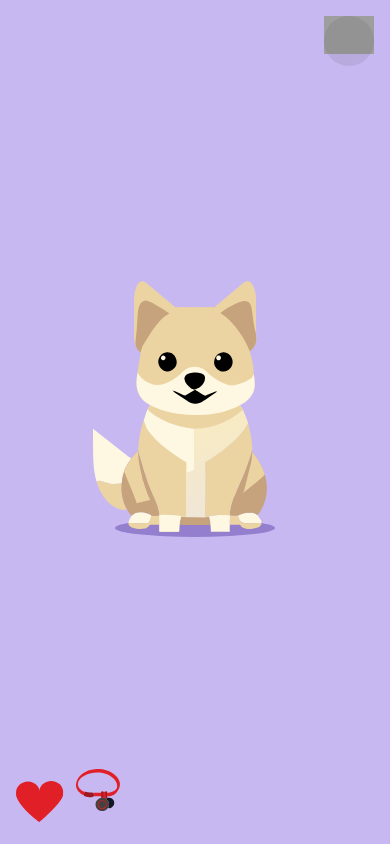
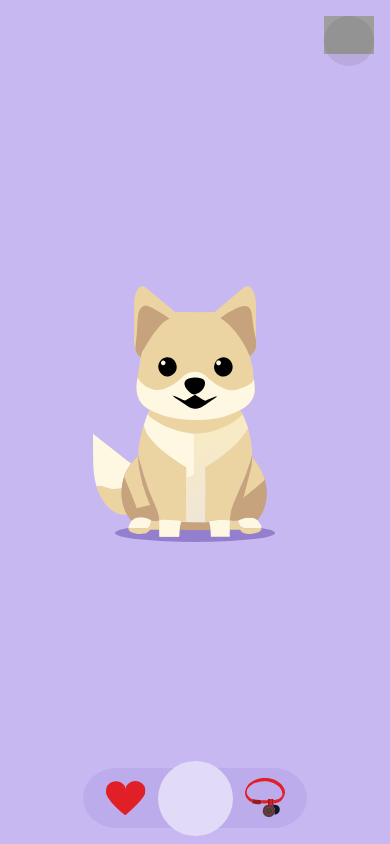
Before and after one commit to 21mdr1/dog-app, a React (Create React App) app: page / in a window 390 px wide. Built offline with nearby package versions, Linux system fonts and the light colour scheme; grey boxes are pictures that could not be loaded; the HTML template or start-up script is replaced by a standard one.

Commit message:
Style home bottom nav for mobile

```diff
--- a/src/components/BottomNav/BottomNav.js
+++ b/src/components/BottomNav/BottomNav.js
@@ -1,5 +1,5 @@
 import { NavLink } from 'react-router-dom';
-import leash from '../../assets/icons/leash-red.svg';
+import leash from '../../assets/icons/leash-red-smaller.svg';
 import heart from '../../assets/icons/heart3.svg';
 import paws from '../../assets/icons/paws-green.svg';
 import './BottomNav.scss';
@@ -21,15 +21,15 @@ function BottomNav({ page }) {
 
 
     return (
-        <nav className="bottom-bar">
+        <nav className="bottom-nav">
             <NavLink to='/' className="bottom-nav__item">
-                <img src={heart} alt="heart" className="bottom-bar__button" />
+                <img src={heart} alt="heart" className="bottom-nav__button" />
             </NavLink>
             <NavLink to='' className="bottom-nav__item bottom-nav__item--main">
-                <img src={mainImage} alt="" className="bottom-bar__button bottom-bar__button--main" />
+                <img src={mainImage} alt="" className="bottom-nav__button bottom-nav__button--main" />
             </NavLink>
             <NavLink to='/walk' className="bottom-nav__item">
-                <img src={leash} alt="dog leash" className="bottom-bar__button" />
+                <img src={leash} alt="dog leash" className="bottom-nav__button" />
             </NavLink>
         </nav>
     );
--- a/src/components/BottomNav/BottomNav.scss
+++ b/src/components/BottomNav/BottomNav.scss
@@ -0,0 +1,27 @@
+@use '../../styles/partials/variables' as *;
+@use '../../styles/partials/mixins' as *;
+
+.bottom-nav {
+    background-color: $transparent-purple;
+    border-radius: 15%/50%;
+    height: 3.75rem;
+    width: 14rem;
+
+    @include flex(center, center, 0.75rem);
+
+    &__item {
+        line-height: 0;
+
+        &--main {
+            display: inline-block;
+            background-color: $purple-white;
+            width: $middle-button-size;
+            height: $middle-button-size;
+            border-radius: 50%;
+        }
+    }
+
+    &__button {
+        width: $heart-size;
+    }
+}
--- a/src/components/TopNav/TopNav.scss
+++ b/src/components/TopNav/TopNav.scss
@@ -3,6 +3,7 @@
 
 .top-nav {
     @include flex(flex-end);
+    width: 100%;
 }
 
 .avatar {
--- a/src/pages/Home/Home.scss
+++ b/src/pages/Home/Home.scss
@@ -5,7 +5,7 @@
 .page {
     &--home {
         background-color: $purple;
-        @include flex;
+        @include flex(center, center);
         flex-direction: column;
         padding: $mobile-spacing;
     }
--- a/src/styles/partials/_global.scss
+++ b/src/styles/partials/_global.scss
@@ -21,3 +21,7 @@ a {
 ul, ol {
     list-style: none;
 }
+
+div{
+    line-height: 0;
+}
--- a/src/styles/partials/_variables.scss
+++ b/src/styles/partials/_variables.scss
@@ -28,7 +28,7 @@ $desktop: 1280px;
 
 // sizes
 $avatar-size: 3.125rem;
-$heart-size: 2.9375rem;
+$heart-size: 2.5rem;
 $leash-size: 4.3125rem;
 $middle-button-size: 4.6875rem;
 
```
Also changed, not shown: src/assets/icons/leash-red-smaller.svg (added).
